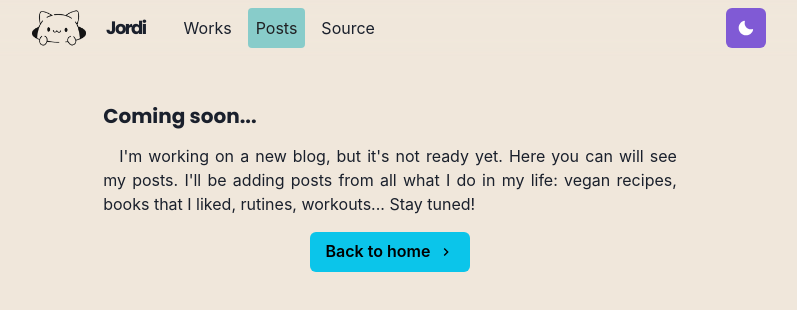
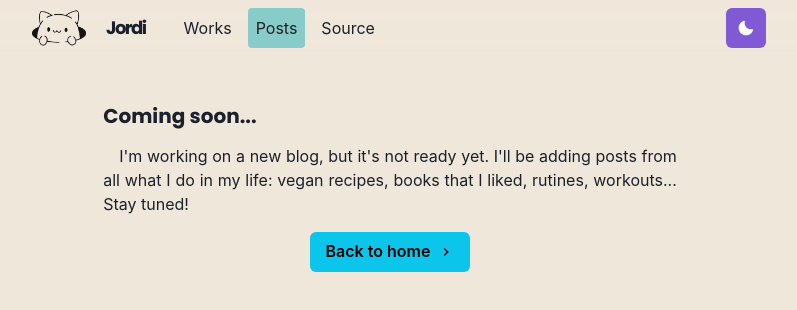
Before and after one commit to jordicapedo/jordidev-homepage, a Next.js app: page /posts in a window 1280 px wide. Shown: the top 310 px of the page, without its empty margins (250-1047 px from the left). Built offline with nearby package versions, Linux system fonts and the light colour scheme.

Commit message:
fix some copies

```diff
--- a/pages/posts.js
+++ b/pages/posts.js
@@ -14,10 +14,9 @@ const Posts = () => {
             Coming soon...
           </Heading>
           <Paragraph>
-            I&apos;m working on a new blog, but it&apos;s not ready yet. Here
-            you can will see my posts. I&apos;ll be adding posts from all what I
-            do in my life: vegan recipes, books that I liked, rutines,
-            workouts... Stay tuned!
+            I&apos;m working on a new blog, but it&apos;s not ready yet.
+            I&apos;ll be adding posts from all what I do in my life: vegan
+            recipes, books that I liked, rutines, workouts... Stay tuned!
           </Paragraph>
           <Box align="center" my={4}>
             <NextLink href="/">
```
